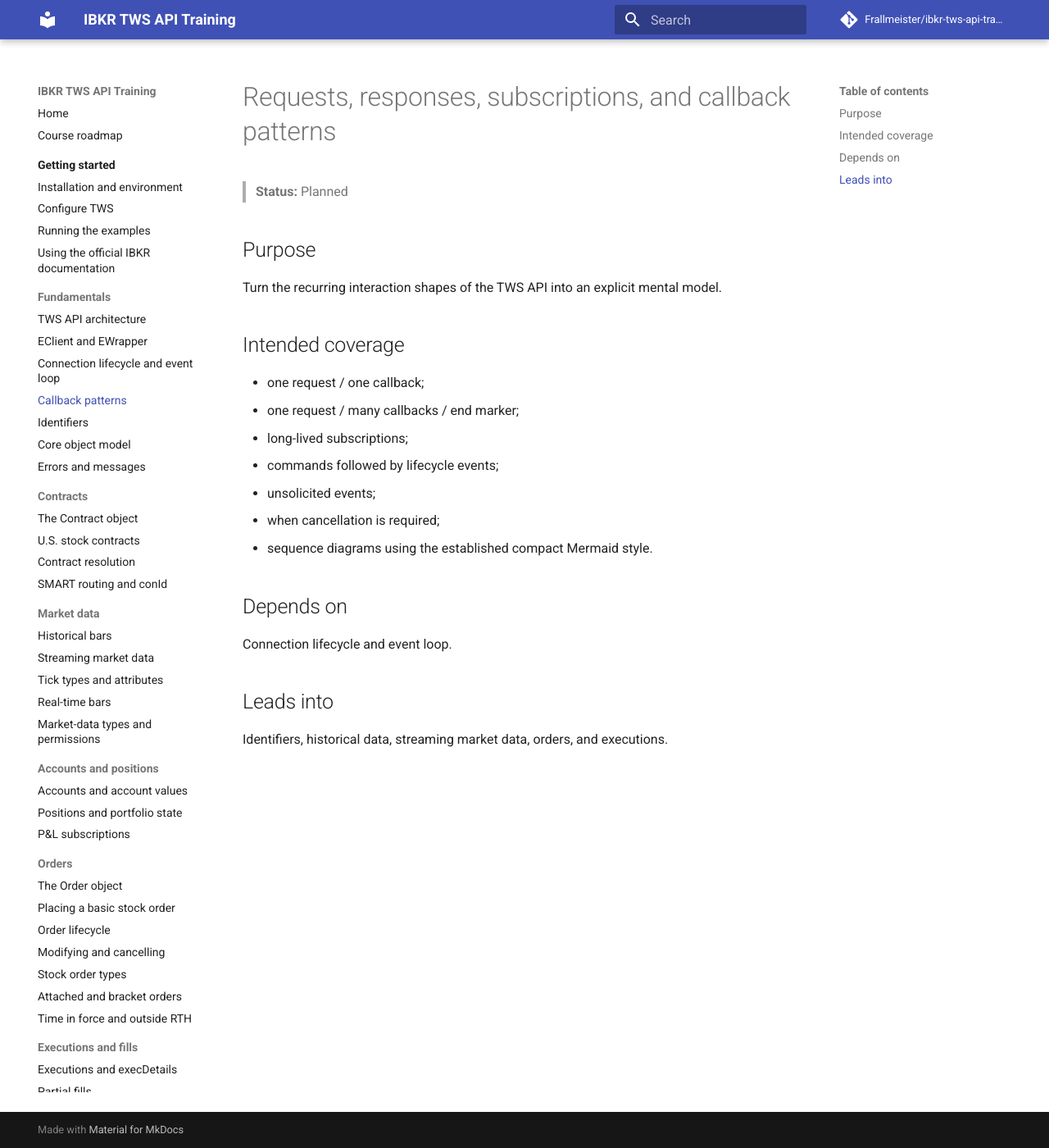
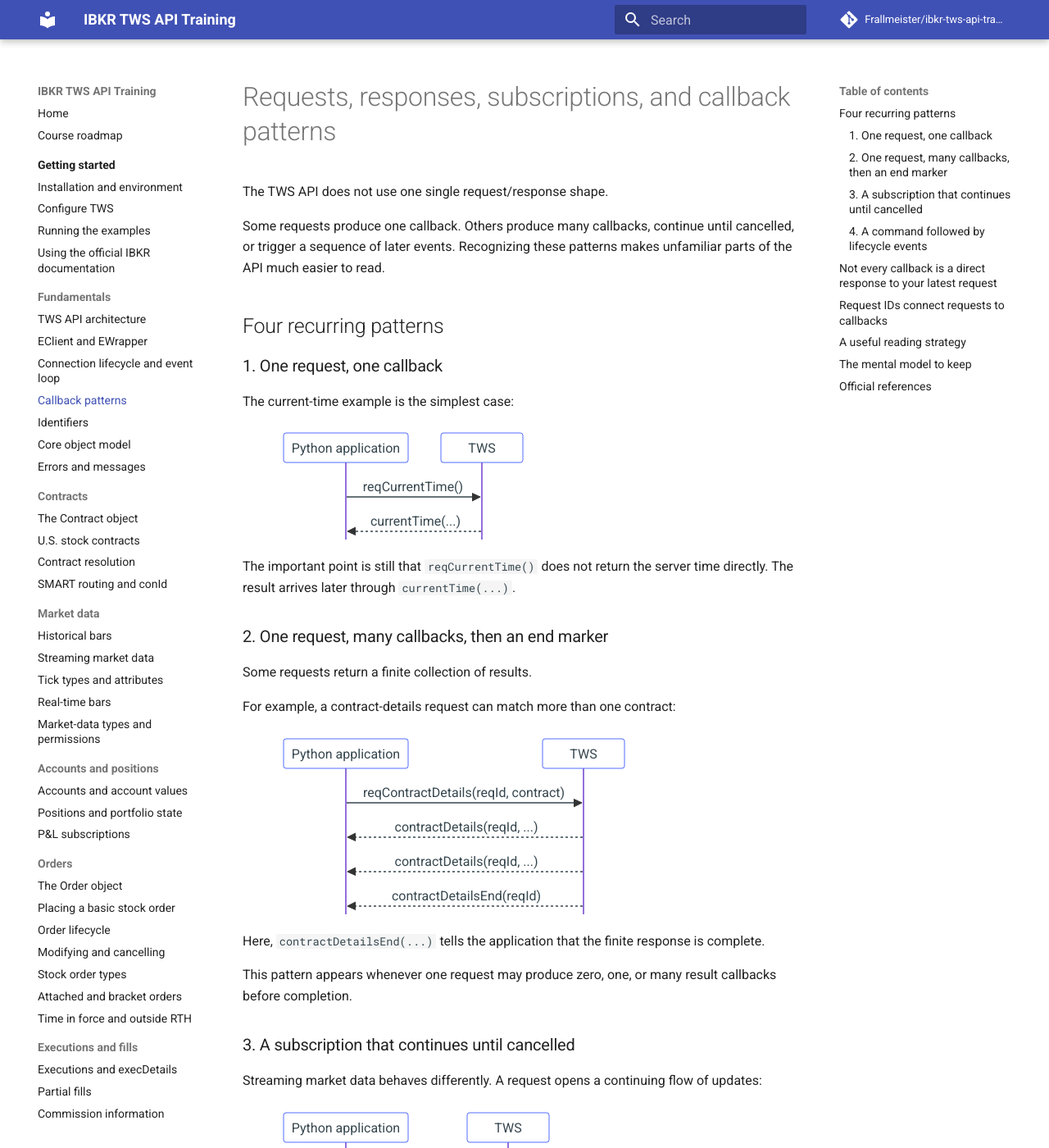
Before and after one commit to Frallmeister/ibkr-tws-api-training, an MkDocs documentation site: the page built from docs/fundamentals/callback-patterns.md, in a window 1280 px wide and 1400 px high. Shown: the whole window at 82% size. Built offline with MkDocs 1.6.1 and Material for MkDocs 9.7.7, drawn with Linux system fonts in a browser that asks for light colours; comment, search, counter and statistics services are not loaded; some of the changed text lies outside the part shown.

Commit message:
docs: explain request and callback patterns

````diff
--- a/docs/fundamentals/callback-patterns.md
+++ b/docs/fundamentals/callback-patterns.md
@@ -1,25 +1,210 @@
 # Requests, responses, subscriptions, and callback patterns
 
-> **Status:** Planned
+The TWS API does not use one single request/response shape.
 
-## Purpose
+Some requests produce one callback. Others produce many callbacks, continue until cancelled, or trigger a sequence of later events. Recognizing these patterns makes unfamiliar parts of the API much easier to read.
 
-Turn the recurring interaction shapes of the TWS API into an explicit mental model.
+## Four recurring patterns
 
-## Intended coverage
+### 1. One request, one callback
 
-- one request / one callback;
-- one request / many callbacks / end marker;
-- long-lived subscriptions;
-- commands followed by lifecycle events;
-- unsolicited events;
-- when cancellation is required;
-- sequence diagrams using the established compact Mermaid style.
+The current-time example is the simplest case:
 
-## Depends on
+```mermaid
+---
+config:
+  sequence:
+    actorMargin: 24
+    width: 100
+    height: 36
+    boxMargin: 4
+    messageMargin: 22
+    mirrorActors: false
+    actorFontSize: 14px
+    messageFontSize: 14px
+    noteFontSize: 13px
+---
+sequenceDiagram
+    participant App as Python application
+    participant TWS
 
-Connection lifecycle and event loop.
+    App->>TWS: reqCurrentTime()
+    TWS-->>App: currentTime(...)
+```
 
-## Leads into
+The important point is still that `reqCurrentTime()` does not return the server time directly. The result arrives later through `currentTime(...)`.
 
-Identifiers, historical data, streaming market data, orders, and executions.
+### 2. One request, many callbacks, then an end marker
+
+Some requests return a finite collection of results.
+
+For example, a contract-details request can match more than one contract:
+
+```mermaid
+---
+config:
+  sequence:
+    actorMargin: 24
+    width: 100
+    height: 36
+    boxMargin: 4
+    messageMargin: 22
+    mirrorActors: false
+    actorFontSize: 14px
+    messageFontSize: 14px
+    noteFontSize: 13px
+---
+sequenceDiagram
+    participant App as Python application
+    participant TWS
+
+    App->>TWS: reqContractDetails(reqId, contract)
+    TWS-->>App: contractDetails(reqId, ...)
+    TWS-->>App: contractDetails(reqId, ...)
+    TWS-->>App: contractDetailsEnd(reqId)
+```
+
+Here, `contractDetailsEnd(...)` tells the application that the finite response is complete.
+
+This pattern appears whenever one request may produce zero, one, or many result callbacks before completion.
+
+### 3. A subscription that continues until cancelled
+
+Streaming market data behaves differently. A request opens a continuing flow of updates:
+
+```mermaid
+---
+config:
+  sequence:
+    actorMargin: 24
+    width: 100
+    height: 36
+    boxMargin: 4
+    messageMargin: 22
+    mirrorActors: false
+    actorFontSize: 14px
+    messageFontSize: 14px
+    noteFontSize: 13px
+---
+sequenceDiagram
+    participant App as Python application
+    participant TWS
+
+    App->>TWS: reqMktData(reqId, ...)
+    loop Until cancelled
+        TWS-->>App: tickPrice(reqId, ...)
+        TWS-->>App: tickSize(reqId, ...)
+    end
+    App->>TWS: cancelMktData(reqId)
+```
+
+There is no natural "final response" while the subscription remains active. The application is responsible for cancelling it when the data is no longer needed.
+
+### 4. A command followed by lifecycle events
+
+Some API calls cause something to happen rather than simply asking for data.
+
+Orders are the clearest example:
+
+```mermaid
+---
+config:
+  sequence:
+    actorMargin: 24
+    width: 100
+    height: 36
+    boxMargin: 4
+    messageMargin: 22
+    mirrorActors: false
+    actorFontSize: 14px
+    messageFontSize: 14px
+    noteFontSize: 13px
+---
+sequenceDiagram
+    participant App as Python application
+    participant TWS
+
+    App->>TWS: placeOrder(...)
+    TWS-->>App: openOrder(...)
+    TWS-->>App: orderStatus(...)
+    TWS-->>App: orderStatus(...)
+    TWS-->>App: execDetails(...)
+```
+
+The important distinction is that these callbacks describe the evolving state of the order. They are not a single response object returned by `placeOrder()`.
+
+We will study order semantics later; for now, recognize the interaction shape.
+
+## Not every callback is a direct response to your latest request
+
+TWS can also send events that are not the direct response to the line of code you most recently executed.
+
+The startup messages seen in the first example are a simple case. Order-state changes and other broker-side events can also arrive because something changed externally.
+
+So it is better to think in terms of a stream of API messages than a sequence of isolated function calls:
+
+```text
+outgoing request or command
+        ↓
+TWS processes activity
+        ↓
+incoming messages and events
+        ↓
+EWrapper callbacks
+```
+
+## Request IDs connect requests to callbacks
+
+Many requests include a request ID, commonly named `reqId`:
+
+```python
+self.reqContractDetails(reqId, contract)
+```
+
+and the corresponding callbacks return the same ID:
+
+```python
+def contractDetails(self, reqId, contractDetails): ...
+```
+
+This lets one application have several operations active at the same time and determine which callbacks belong to which request.
+
+We will cover request IDs, client IDs, and order IDs properly in the next chapter.
+
+## A useful reading strategy
+
+When you encounter a new `EClient` method in the IBKR documentation, ask four questions:
+
+1. Which `EWrapper` callback or callbacks can follow it?
+2. Is the result a single callback or a finite sequence?
+3. Is there an end callback?
+4. Does the operation stay active until an explicit cancellation?
+
+Those questions usually reveal the interaction model much faster than reading the method signature alone.
+
+## The mental model to keep
+
+```text
+single result
+request → callback
+
+finite result set
+request → callback → callback → ... → end callback
+
+subscription
+request → callback → callback → ... → cancel
+
+lifecycle
+command → state/event callbacks over time
+```
+
+These patterns are not separate transport mechanisms. They all use the same connection, message queue, and callback-dispatch machinery described in the previous chapter.
+
+The next chapter explains the identifiers used to keep concurrent requests, clients, and orders distinct.
+
+## Official references
+
+- [TWS API architecture](https://www.interactivebrokers.com/docs/tws-api/doc/architecture/introduction)
+- [Contract details](https://www.interactivebrokers.com/docs/tws-api/doc/contracts-financial-instruments/contract-details/introduction)
+- [Requesting market data](https://www.interactivebrokers.com/docs/tws-api/doc/quick-start/requesting-market-data)
+- [Placing orders using the TWS Python API](https://www.interactivebrokers.com/campus/trading-lessons/python-placing-orders/)
````
